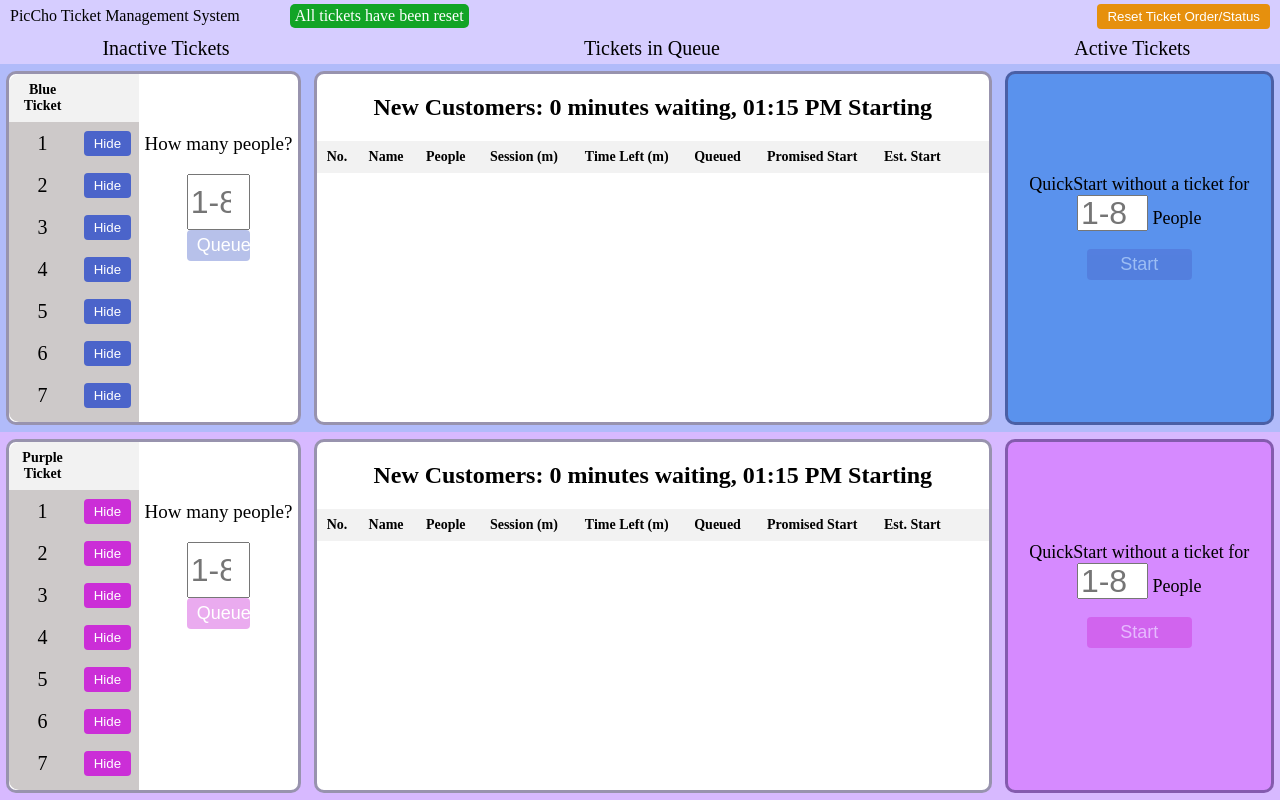
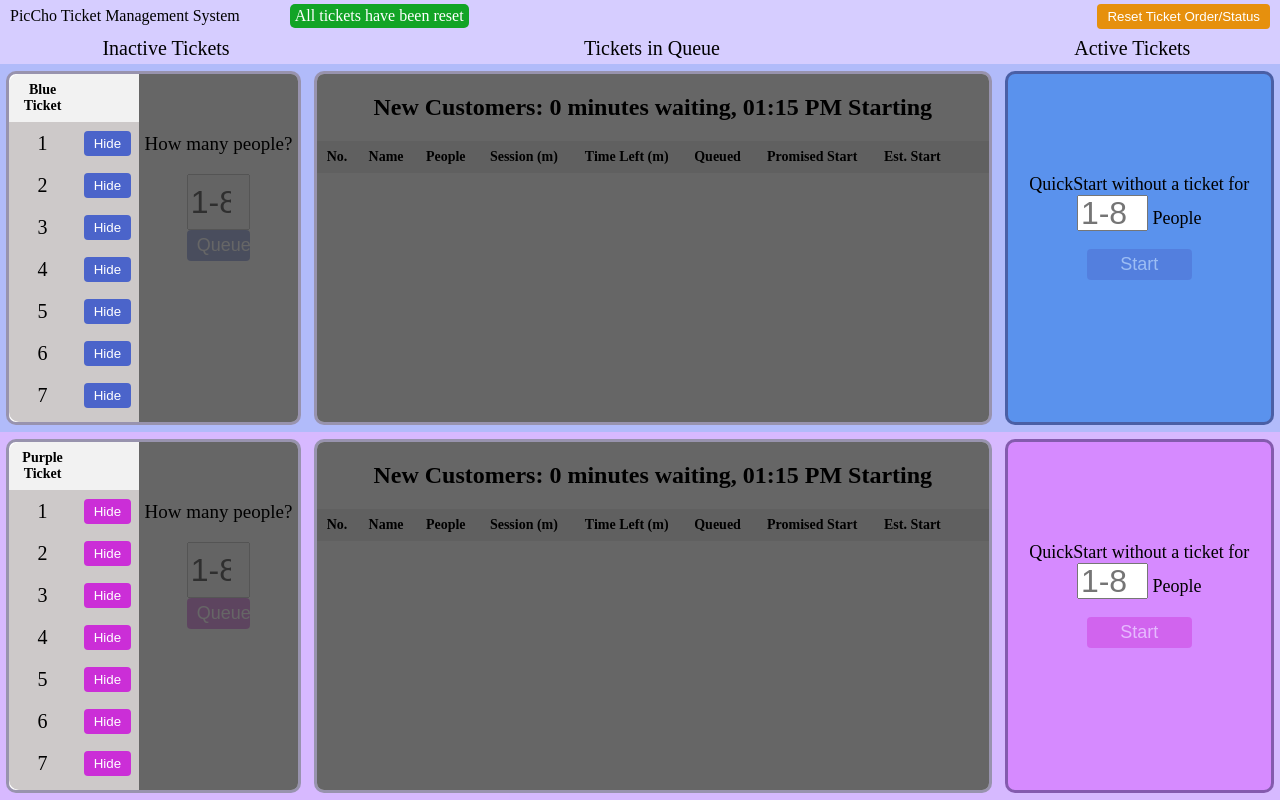
Before and after one commit to kasmello/PicCho-staff, an Angular app: page /#/ticket-management in a window 1280 px wide. Built offline with nearby package versions, Linux system fonts and the light colour scheme; a web font is replaced by a local one.

Commit message:
disabled queueing until people were in rooms

```diff
--- a/src/app/ticket-tracker/ticket-tracker.component.css
+++ b/src/app/ticket-tracker/ticket-tracker.component.css
@@ -42,6 +42,7 @@
 }
 
 .ticket-box {
+    position: relative;
     height: 96%;
     background-color: white;
     border-color: #3b336586;
@@ -273,7 +274,8 @@ input.nameInput {
 }
 
 .inputs {
-    margin-top: 40px;
+    position: relative;
+    padding-top: 40px;
 }
 
 .inputs p {
@@ -315,3 +317,22 @@ input.nameInput {
 .noActive {
     margin-top: 100px;
 }
+
+.overlay {
+    position: absolute;
+    top: 0;
+    left: 0;
+    width: 100%;
+    height: 100%;
+    background: rgba(0, 0, 0, 0.6); /* Semi-transparent background */
+    z-index: 10;
+    display: none; /* Hidden by default */
+}
+
+.disabled.overlay {
+    display: block;
+}
+
+table {
+    position: relative;
+}
--- a/src/app/ticket-tracker/ticket-tracker.component.html
+++ b/src/app/ticket-tracker/ticket-tracker.component.html
@@ -37,8 +37,10 @@
             </table>
             </div>
             <div class="inputs">
+                <div class="overlay" [ngClass]="{'disabled': (tickets | filterTickets:inactiveAllBlue).length===noTickets/2}"></div>
                 <p class="focus">How many people?</p>
                 <input #inactiveBluePeople [(ngModel)]="inactiveBluePeopleVar" type="number" min=1 max=8 placeholder="1-8"
+                [disabled]="(tickets | filterTickets:inactiveAllBlue).length===noTickets/2"
                 (keydown.enter)="checkToProceed(inactiveBluePeopleVar,1,8); !errorMessage ? queueTicket('blue',inactiveBluePeopleVar) : null"><br>
                 <button (click)="checkToProceed(inactiveBluePeopleVar,1,8); !errorMessage ? queueTicket('blue',inactiveBluePeopleVar) : null" [disabled]="!inactiveBluePeopleVar">Queue</button>
                 <p *ngIf="inactiveBluePeopleVar>0&&inactiveBluePeopleVar<9">{{getSessionTime(inactiveBluePeopleVar)}} min session:<br>
@@ -47,6 +49,7 @@
             </div>
         </div>
         <div class="queue ticket-box">
+            <div class="overlay" [ngClass]="{'disabled': (tickets | filterTickets:inactiveAllBlue).length===noTickets/2}"></div>
             <h2>New Customers: {{getTotalWaitTime('blue')}} minutes waiting, {{getAMPMTime(getNewStartingTime('blue'))}} Starting</h2>
             <table>
                 <thead class="box-header">
@@ -113,7 +116,6 @@
         </div>
     </div>
     <div class="purple ticket-sub-wrapper">
-
         <div class="inactive ticket-box">
             <div class="ticket-list">
             <table class="show">
@@ -138,8 +140,10 @@
             </table>
             </div>
             <div class="inputs">
+                <div class="overlay" [ngClass]="{'disabled': (tickets | filterTickets:inactiveAllPurple).length===noTickets/2}"></div>
                 <p class="focus">How many people?</p>
                 <input #inactivePurplePeople [(ngModel)]="inactivePurplePeopleVar" type="number" min=1 max=8 placeholder="1-8"
+                [disabled]="(tickets | filterTickets:inactiveAllPurple).length===noTickets/2"
                 (keydown.enter)="checkToProceed(inactivePurplePeopleVar,1,8); !errorMessage ? queueTicket('purple',inactivePurplePeopleVar) : null"><br>
                 <button (click)="checkToProceed(inactivePurplePeopleVar,1,8); !errorMessage ? queueTicket('purple',inactivePurplePeopleVar) : null" [disabled]="!inactivePurplePeopleVar">Queue</button>
                 <p *ngIf="inactivePurplePeopleVar>0&&inactivePurplePeopleVar<9">{{getSessionTime(inactivePurplePeopleVar)}} min session:<br>
@@ -148,6 +152,7 @@
             </div>
         </div>
         <div class="queue ticket-box">
+            <div class="overlay" [ngClass]="{'disabled': (tickets | filterTickets:inactiveAllPurple).length===noTickets/2}"></div>
             <h2>New Customers: {{getTotalWaitTime('purple')}} minutes waiting, {{getAMPMTime(getNewStartingTime('purple'))}} Starting</h2>
             <table>
                 <thead class="box-header">
--- a/src/app/ticket-tracker/ticket-tracker.component.ts
+++ b/src/app/ticket-tracker/ticket-tracker.component.ts
@@ -135,6 +135,16 @@ export class TicketTrackerComponent implements OnInit {
     colour: 'blue',
     zeroFilter: true,
     hiddenFilter: true
+  };
+
+  inactiveAllBlue = {
+    status: 'inactive',
+    colour: 'blue',
+  };
+
+  inactiveAllPurple = {
+    status: 'inactive',
+    colour: 'purple',
   };
 
   inactiveBlueHiddenFilter = {
```
Also changed, not shown: 3 other files (tests, documents, lock files or other folders).
